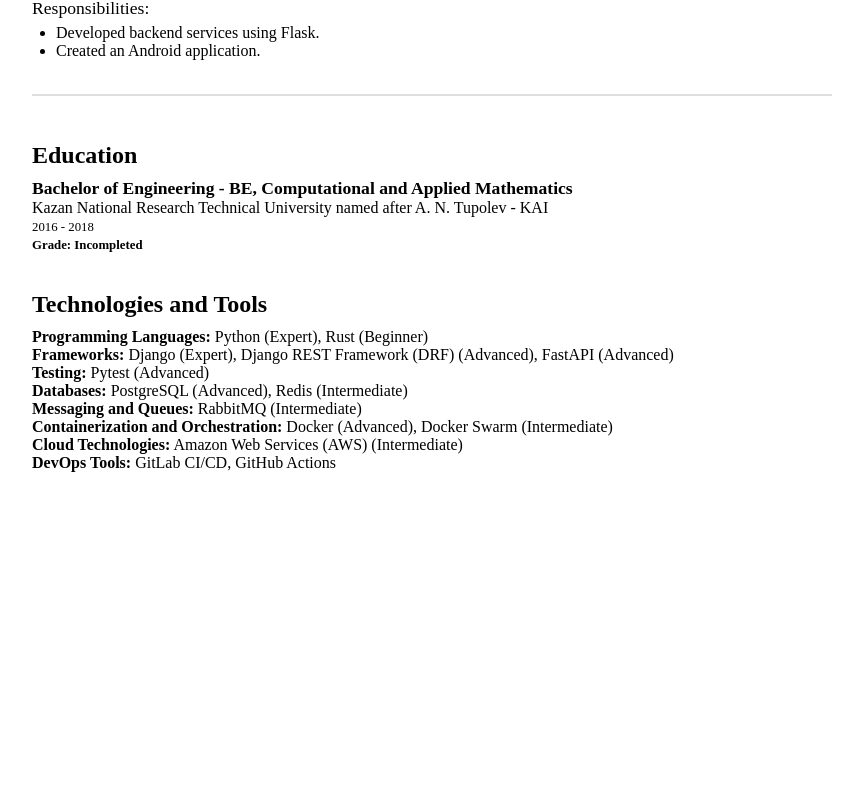
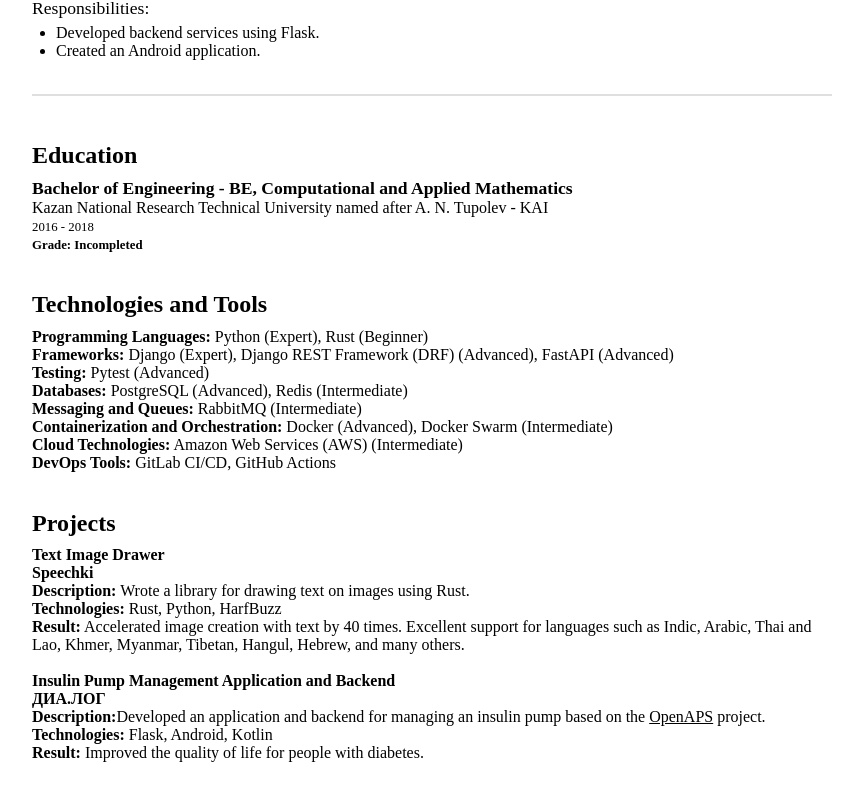
Before and after one commit to kurbezz/kurbezz, a Nuxt app in the folder src/: page / in a window 1280 px wide. Shown: the part 1448-2248 px from the top of the page, without its empty margins (208-1050 px from the left). Before the commit the page ends 1992 px from the top, so only its background shows below. Built offline with nearby package versions, Linux system fonts and the light colour scheme.

Commit message:
Add projects block

```diff
--- a/src/app.vue
+++ b/src/app.vue
@@ -82,7 +82,7 @@ function switchTheme() {
         <span class="text-large">Responsibilities:</span>
         <ul>
           <li>Developed services using Django and FastAPI.</li>
-          <li>Worked with PostgreSQL, Redis, RabbitMQ, Docker, and Amazon Web Services (AWS).</li>
+          <li>Worked with PostgreSQL (PL/pgSQL), Redis, RabbitMQ, Docker, and Amazon Web Services (AWS).</li>
           <li>Authored a library using Rust.</li>
           <li>Wrote unit and integration tests using Pytest.</li>
         </ul>
@@ -211,6 +211,36 @@ function switchTheme() {
       <div>
         <strong>DevOps Tools:</strong>
         GitLab CI/CD, GitHub Actions
+      </div>
+    </div>
+    <br>
+    <div>
+      <h2>Projects</h2>
+
+      <div>
+        <strong>Text Image Drawer</strong>
+        <br>
+        <strong>Speechki</strong>
+        <br>
+        <span><strong>Description:</strong> Wrote a library for drawing text on images using Rust.</span>
+        <br>
+        <span><strong>Technologies:</strong> Rust, Python, HarfBuzz</span>
+        <br>
+        <span><strong>Result:</strong> Accelerated image creation with text by 40 times. Excellent support for languages such as Indic, Arabic, Thai and Lao, Khmer, Myanmar, Tibetan, Hangul, Hebrew, and many others.</span>
+      </div>
+
+      <br>
+
+      <div>
+        <strong>Insulin Pump Management Application and Backend</strong>
+        <br>
+        <strong>ДИА.ЛОГ</strong>
+        <br>
+        <span><strong>Description:</strong>Developed an application and backend for managing an insulin pump based on the <a href="https://openaps.org/">OpenAPS</a> project.</span>
+        <br>
+        <span><strong>Technologies:</strong> Flask, Android, Kotlin</span>
+        <br>
+        <span><strong>Result:</strong> Improved the quality of life for people with diabetes.</span>
       </div>
     </div>
   </div>
@@ -381,4 +411,12 @@ h2 {
     display: none;
   }
 }
+
+a {
+  color: black;
+
+  .dark-mode & {
+    color: white;
+  }
+}
 </style>
```
